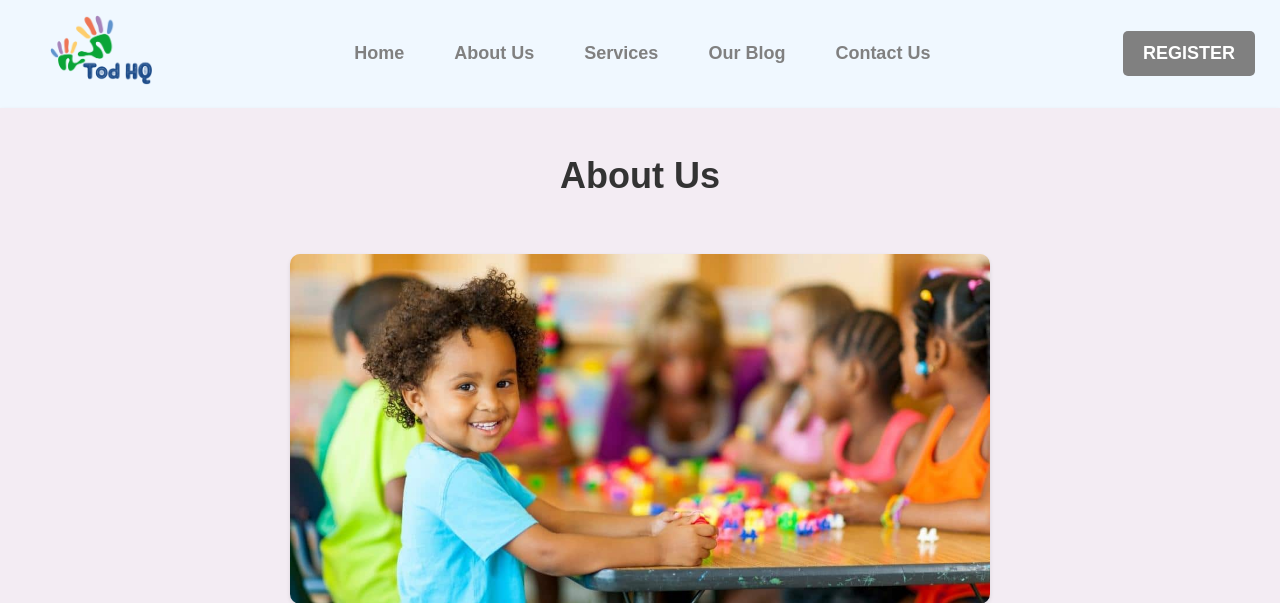
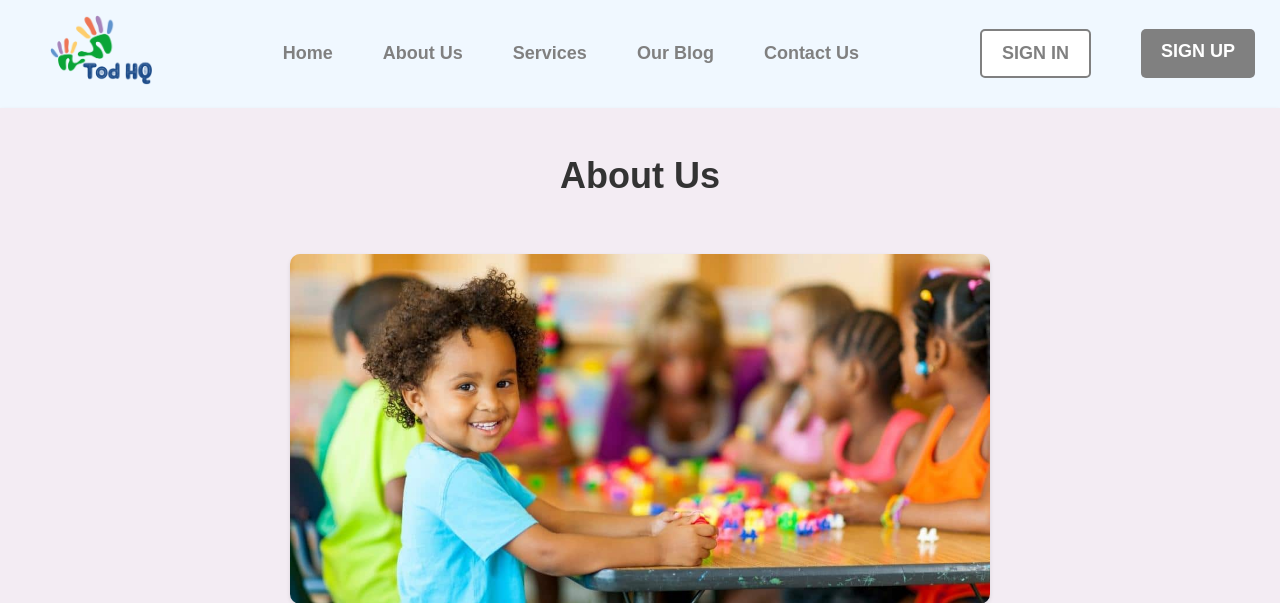
Before and after one commit to CapstoneProject-CareHub/TodHQ, a Flask app: page /about in a window 1280 px wide. Shown: the top 603 px of the page. Run offline with Flask 3, Linux system fonts and the light colour scheme; parts of the project's set-up code (start-up, migrations or seed data) failed here and were passed over; some libraries are stand-ins or nearby versions.

Commit message:
"changed back the register to signin and signup"

```diff
--- a/templates/navbar.html
+++ b/templates/navbar.html
@@ -162,8 +162,8 @@
                 <a href="{{ url_for('logout') }}" class="auth-item btn-logout" target="_top">Logout</a>
             {% else %}
                 <!-- Display sign-in and sign-up links when user is not logged in -->
-                <!-- <a href="{{ url_for('signin') }}" class="auth-item btn-signin" target="_top">Sign In</a> -->
-                <a href="{{ url_for('signup') }}" class="auth-item btn-signup" target="_top">Register</a>
+                <a href="{{ url_for('signin') }}" class="auth-item btn-signin" target="_top">Sign In</a>
+                <a href="{{ url_for('signup') }}" class="auth-item btn-signup" target="_top">Sign Up</a>
             {% endif %}
         </div>
     </nav>
```
